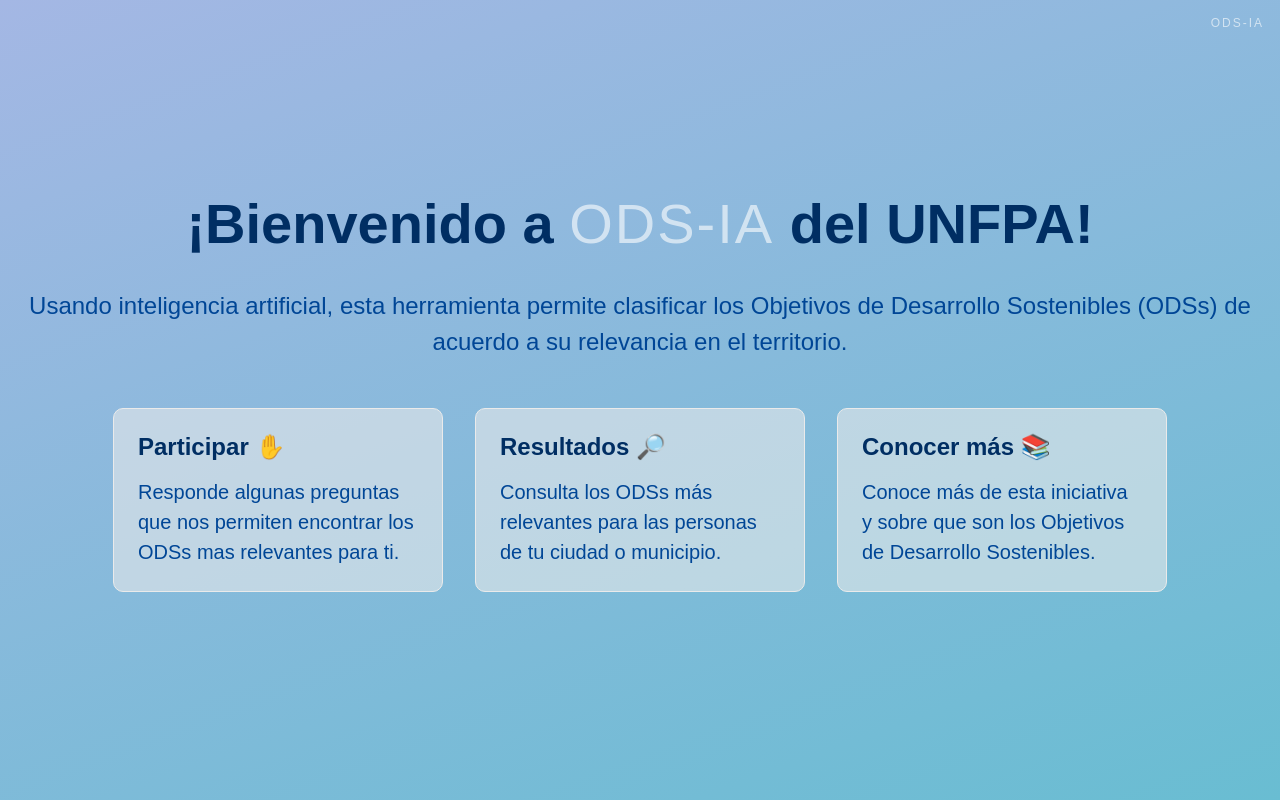
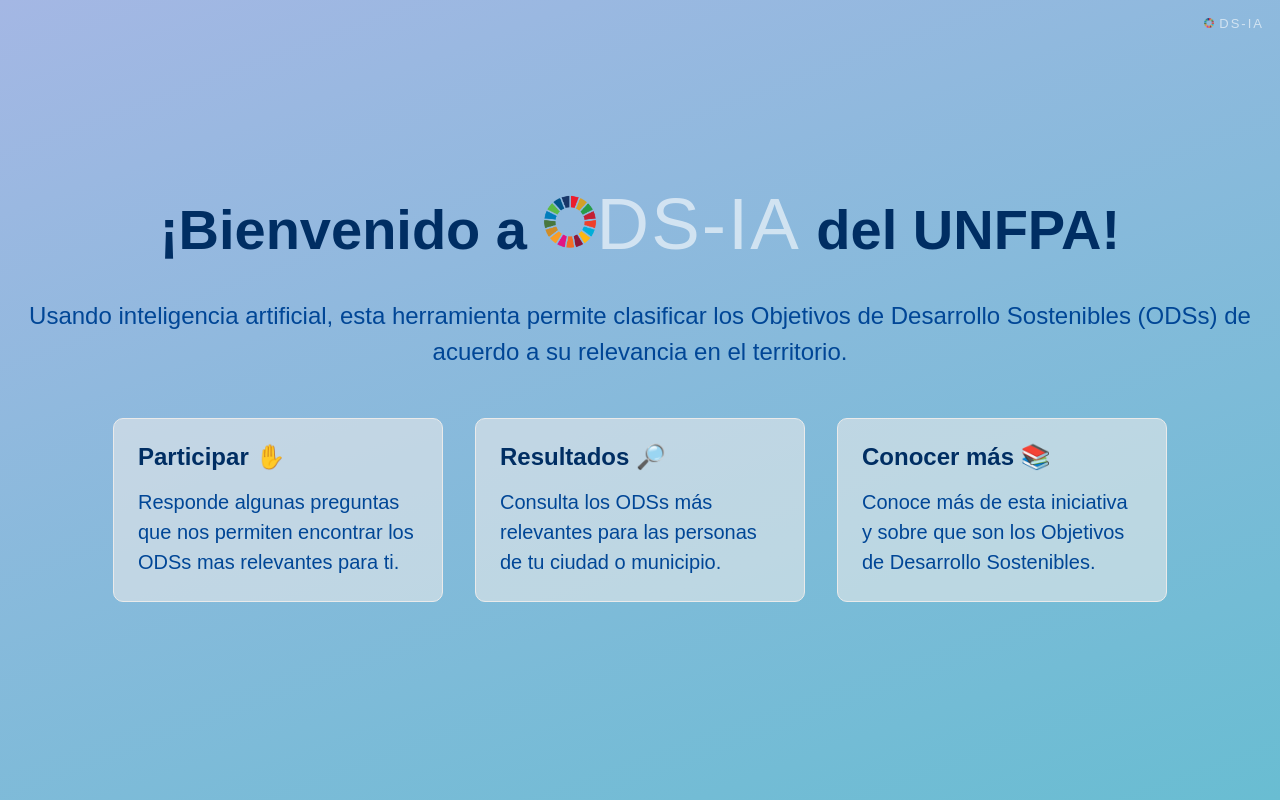
Before and after one commit to UNFPA-Colombia/classification-tool-sdgs-ai, a Next.js app: page / in a window 1280 px wide. Built offline with nearby package versions, Linux system fonts and the light colour scheme.

Commit message:
Added SDG logo

```diff
--- a/pages/consultar/index.js
+++ b/pages/consultar/index.js
@@ -4,6 +4,7 @@
 
 import Head from 'next/head';
 import Link from 'next/link';
+import Image from 'next/image';
 import DoubleQuestion from '../../components/DoubleQuestion';
 import styles from '../../styles/Consultar.module.css';
 
@@ -40,7 +41,9 @@
 
             <Link href="/"><button className={styles.buttonReturn} role="button">&#10140;</button></Link>
             <div className={styles.logo}>
-                ODS-IA
+                <span >
+                    <Image src="/SDG_logo.png" alt="SDGs logo" layout="fixed" width={10} height={10} />
+                </span> DS-IA
             </div>
 
             <div className={styles.main}>
--- a/pages/index.js
+++ b/pages/index.js
@@ -14,12 +14,19 @@
       </Head>
 
       <div className={styles.logoODSIA}>
-                ODS-IA
+      <span >
+              <Image src="/SDG_logo.png" alt="SDGs logo" layout="fixed" width={10} height={10} />
+      </span> DS-IA
       </div>
 
       <main className={styles.main}>
         <h1 className={styles.title}>
-          ¡Bienvenido a <strong>ODS-IA</strong> del <a href="https://colombia.unfpa.org" target="_blank" rel="noopener noreferrer">UNFPA!</a>
+          ¡Bienvenido a <strong>
+            <span >
+              <Image src="/SDG_logo.png" alt="SDGs logo" layout="fixed" width={54} height={54} />
+            </span>
+            DS-IA
+          </strong> del <a href="https://colombia.unfpa.org" target="_blank" rel="noopener noreferrer">UNFPA!</a>
         </h1>
 
         <p className={styles.description}>
--- a/pages/participar/index.js
+++ b/pages/participar/index.js
@@ -2,6 +2,7 @@
 
 import Head from 'next/head';
 import Link from 'next/link';
+import Image from 'next/image';
 import styles from '../../styles/Participar.module.css';
 
 export default function Participar() {
@@ -29,7 +30,9 @@
             </Head>
             <Link href="/"><button className={styles.buttonReturn} role="button">&#10140;</button></Link>
             <div className={styles.logo}>
-                ODS-IA
+                <span >
+                    <Image src="/SDG_logo.png" alt="SDGs logo" layout="fixed" width={10} height={10} />
+                </span> DS-IA
             </div>
             <div className={styles.main}>
                 <h1 className={styles.title}>Participar &#9995;</h1>
--- a/styles/Consultar.module.css
+++ b/styles/Consultar.module.css
@@ -128,7 +128,7 @@
     top: 1rem;
     right: 1rem;
     text-decoration: none;
-    font-size: 12px;
+    font-size: 13px;
     font-weight: 100;
     font-family: sans-serif;
     color: rgba(255,255,255,0.6);
--- a/styles/Home.module.css
+++ b/styles/Home.module.css
@@ -59,6 +59,7 @@
   font-family: sans-serif;
   color: rgba(255, 255, 255, 0.6);
   font-weight: 100;
+  font-size: 1.3em;
 }
 
 .title {
@@ -130,7 +131,7 @@
   top: 1rem;
   right: 1rem;
   text-decoration: none;
-  font-size: 12px;
+  font-size: 13px;
   font-weight: 100;
   font-family: sans-serif;
   color: rgba(255, 255, 255, 0.6);
--- a/styles/Participar.module.css
+++ b/styles/Participar.module.css
@@ -240,7 +240,7 @@
     top: 1rem;
     right: 1rem;
     text-decoration: none;
-    font-size: 12px;
+    font-size: 13px;
     font-weight: 100;
     font-family: sans-serif;
     color: rgba(255,255,255,0.6);
```
Also changed, not shown: pages/participar/[name].js (+5 -2 lines), public/SDG_logo.png (added). Lines whose indentation alone changed are shown as unchanged.
